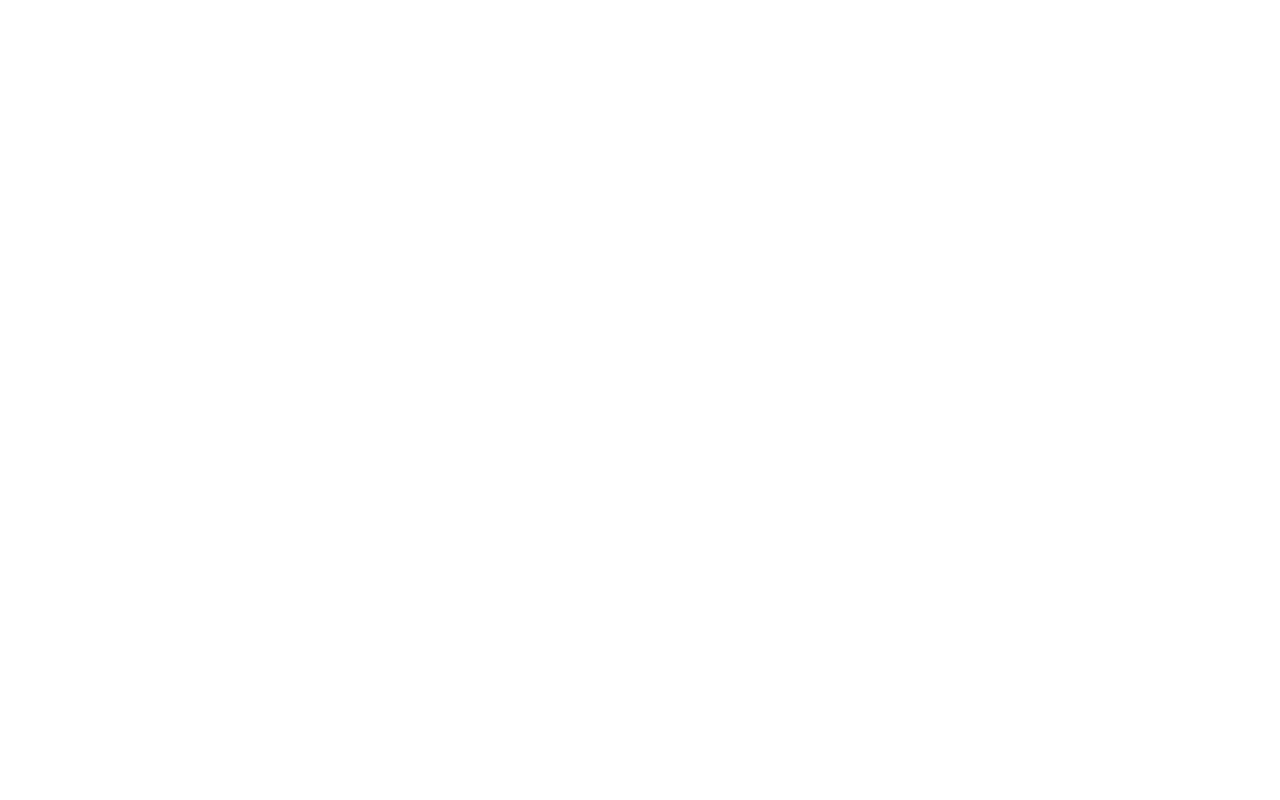
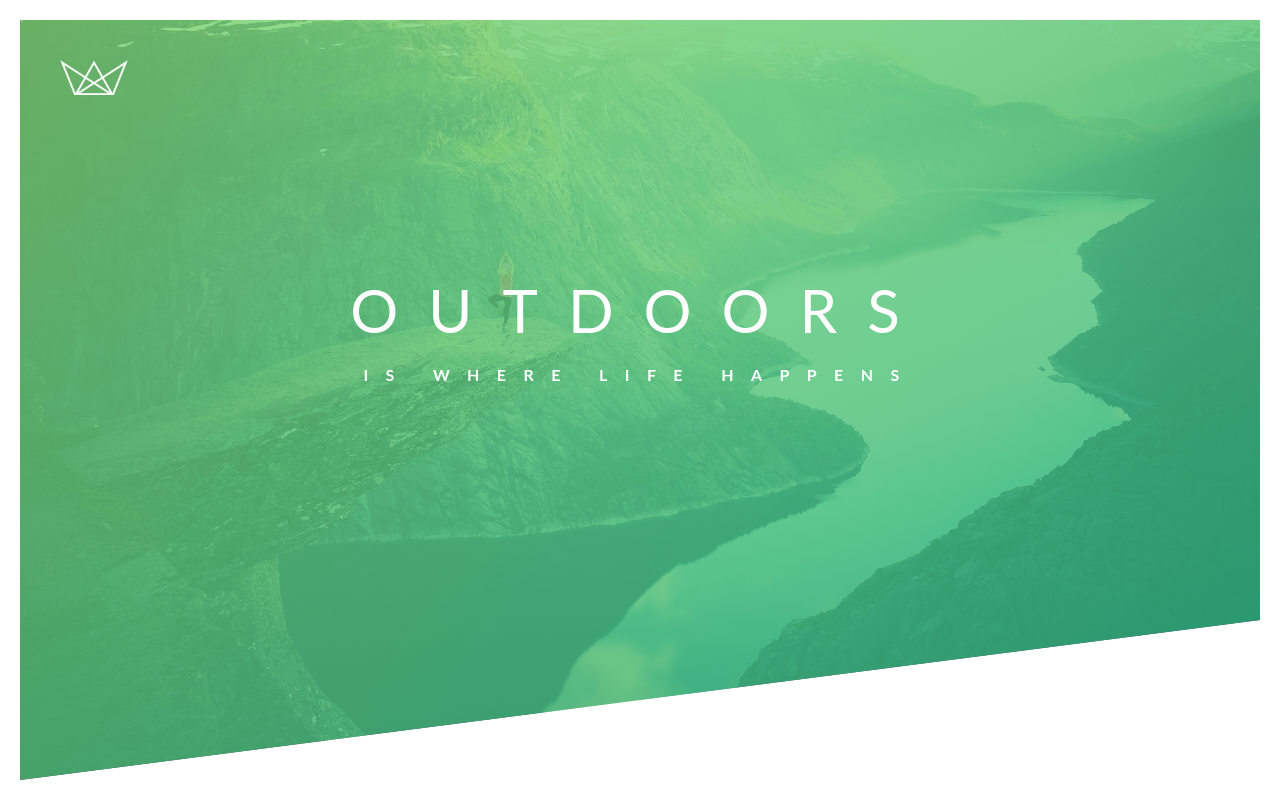
Before and after one commit to chandusai/Natours, a plain HTML site: page index.html in a window 1280 px wide. Drawn offline with Linux system fonts and the light colour scheme.

Commit message:
Updated Header

```diff
--- /dev/null
+++ b/css/styles.css
@@ -0,0 +1,88 @@
+*,
+*:before,
+*:after{
+  margin:0;
+  padding:0;
+  box-sizing:border-box;
+}
+body{
+  font-family: "Lato",sans-serif;
+  font-weight:400;
+  font-size:16px;
+  line-height: 1.7;
+  padding:20px;
+}
+.header{
+    height:95vh;
+    background:linear-gradient(to right bottom, rgba(126, 213, 111, 0.8), rgba(40, 180, 131, 0.8)),url(../images/hero.jpg);
+    background-size:cover;
+    background-position: top;
+    clip-path: polygon(0 0, 100% 0, 100% 75vh, 0 100%);
+    position: relative;
+}
+.header-logo{
+  position: absolute;
+  top:40px;
+  left:40px;
+}
+.header-logo img{
+  height:35px;
+}
+.text-box{
+  position: absolute;
+  left:50%;
+  top:40%;
+  transform: translate(-50% ,-50%);
+}
+.heading-primary{
+  color:#fff;
+  text-align: center;
+  text-transform: uppercase;
+  backface-visibility: hidden;
+  }
+  .heading-primary-main{
+    display:block;
+    font-weight: 400;
+    font-size: 60px;
+    letter-spacing: 30px;
+    animation: moveInLeft 2s ease-out;
+
+  }
+.heading-primary-sub{
+  display:block;
+  font-weight: 700;
+  font-size:16px;
+  letter-spacing: 17.4px;
+  animation: moveInRight 2s ease-out;
+
+}
+ @keyframes moveInLeft{
+ 0% {
+   opacity: 0;
+   transform: translateX(-100px);
+  }
+
+  80%{
+  transform: translateX(10px);
+  }
+ 100% {
+  opacity: 1;
+  transform: translate(0);
+  }
+
+}
+@keyframes moveInRight{
+  0% {
+    opacity: 0;
+    transform: translateX(200px);
+   }
+
+   80%{
+   transform: translateX(-10px);
+   }
+  100% {
+   opacity: 1;
+   transform: translate(0);
+   }
+
+ }
--- a/index.html
+++ b/index.html
@@ -5,11 +5,28 @@
     <meta charset="UTF-8">
     <meta name="viewport" content="width=device-width, initial-scale=1.0">
     <meta http-equiv="X-UA-Compatible" content="ie=edge">
-    <title>Natours</title>
+    <link rel="stylesheet" href="css/styles.css">
+    <link rel="stylesheet" href="https://fonts.googleapis.com/css?Lato:100,300,700,900">
+    <title>Ntours</title>
 </head>
 
 <body>
 
+    <header class="header">
+        <div class="header-logo">
+            <img src="images/logo-white.png" alt="logo" class="logo">
+        </div>
+        <div class="text-box">
+            <h1 class="heading-primary">
+                <span class="heading-primary-main">
+                    OutDoors
+                </span>
+                <span class="heading-primary-sub">is where life happens</span>
+
+            </h1>
+        </div>
+
+    </header>
 </body>
 
 </html>
```
Also changed, not shown: images/favicon.png (added), images/hero.jpg (added), images/logo-white.png (added).
